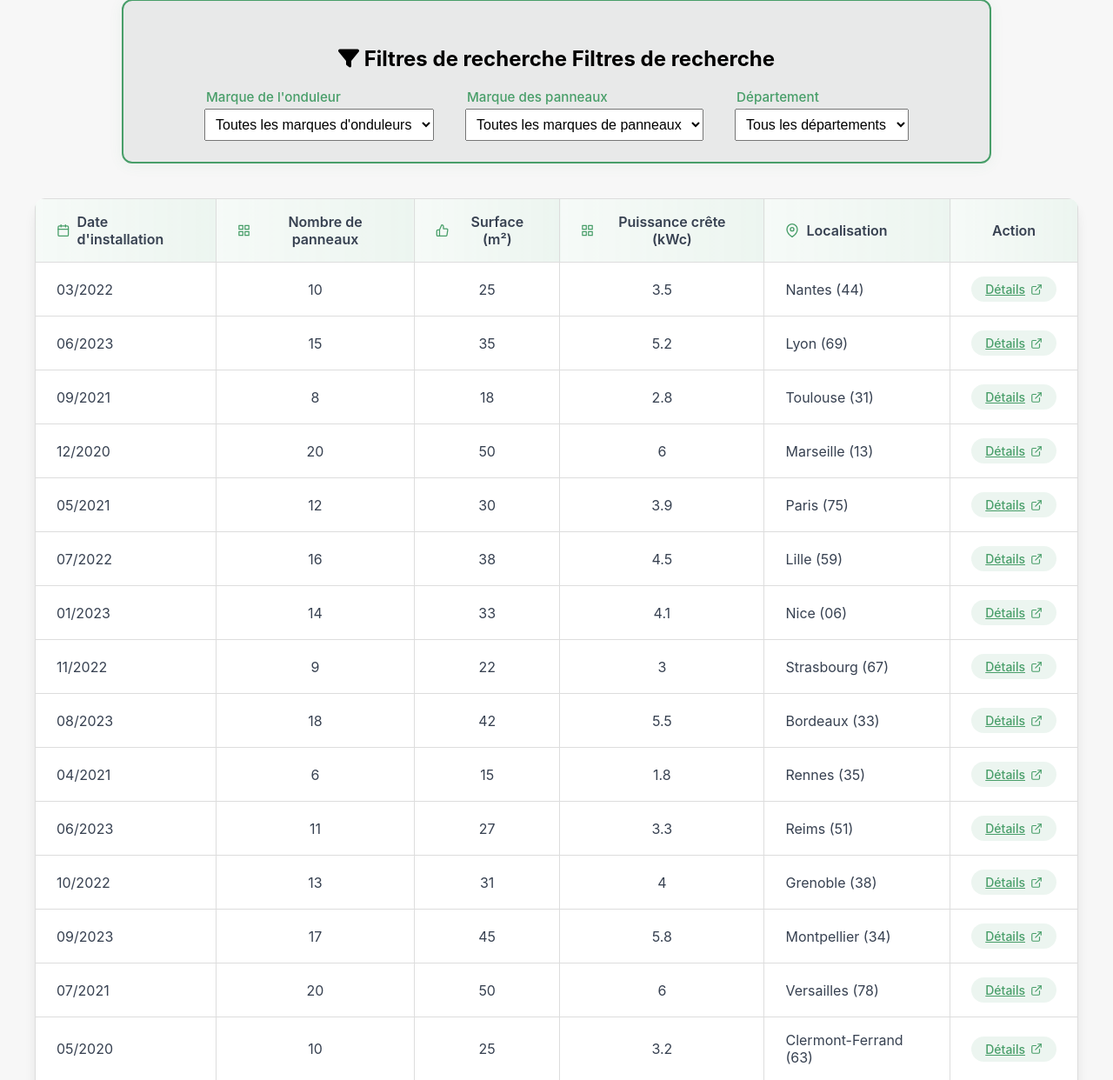
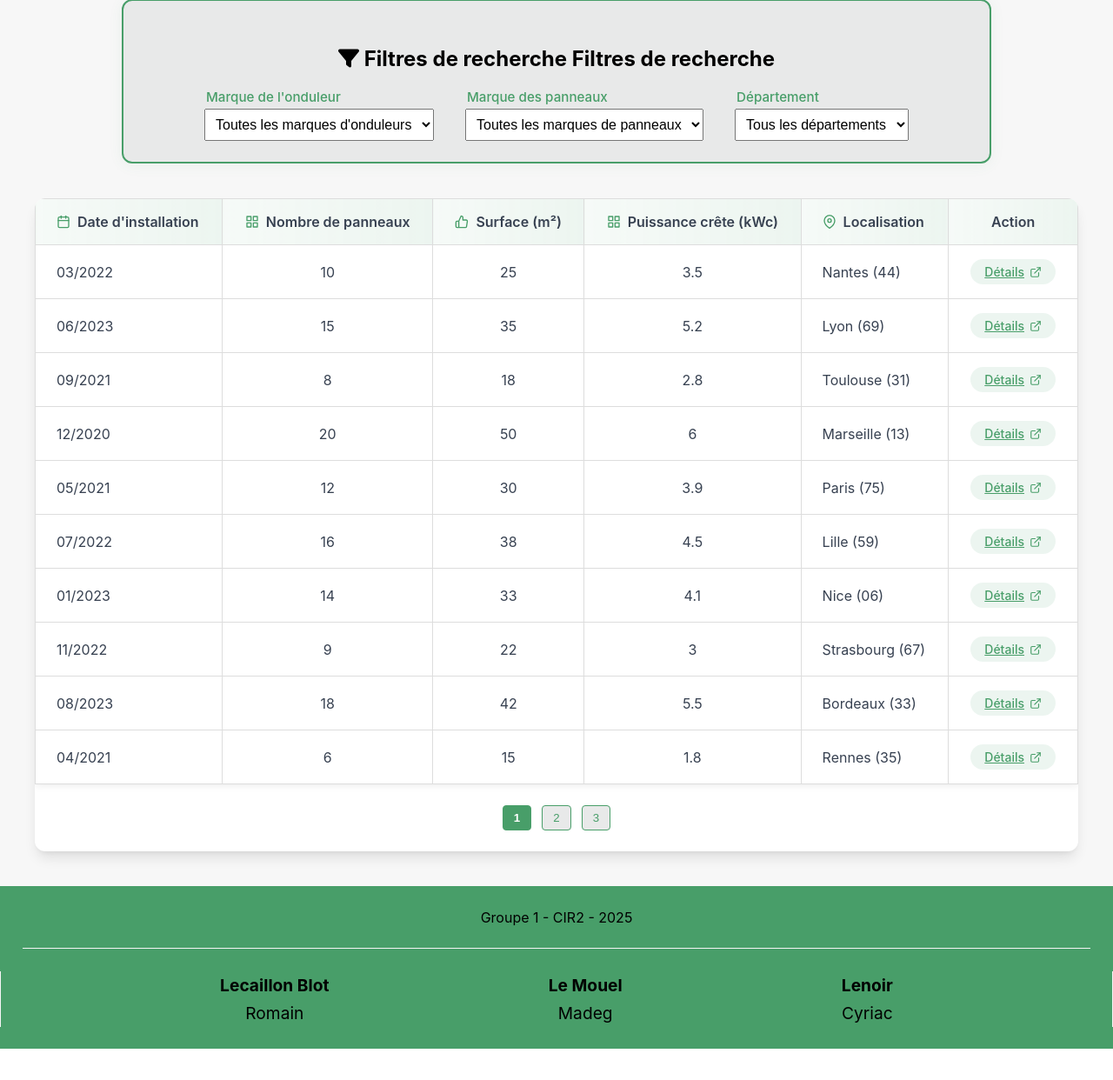
Before and after one commit to MrCyci6/Projet-CIR2-group1, a PHP site: page /recherche.html in a window 1280 px wide. Shown: the part 183-1425 px from the top of the page at 87% size. After the commit the page ends 1389 px from the top, so only its background shows below. Run offline with PHP 8.4, Linux system fonts and the light colour scheme.

Commit message:
Bouton pour changer les pages du tableau

```diff
--- a/public/recherche.html
+++ b/public/recherche.html
@@ -105,13 +105,9 @@
             <!-- Repeat the row structure for other data entries -->
         </tbody>
     </table>
+    <div id="pagination"><div id="pagination" style="display: flex; justify-content: center; gap: 8px; margin: 24px 0;"></div>
 </div>
-
-<br>
-<br>
-<br>
-<br>
-
+</div>
   <footer>
             <div id="container">
                 <div id="footer-part1">
--- a/public/styles/recherche.css
+++ b/public/styles/recherche.css
@@ -1,4 +1,4 @@
- body {
+body {
       font-family: -apple-system, BlinkMacSystemFont, "Segoe UI";
       padding: 0px;
       margin: 0px;
@@ -192,7 +192,7 @@ body {
     transition: all 0.3s ease;
     max-width: 1200px;      /* Limite la largeur du tableau */
     margin: 40px auto;     /* Centre le tableau et ajoute de l'espace autour */
-    width: 100%;           /* Pour qu'il prenne toute la largeur jusqu'à max-width */
+    width: 100%;           /*Pour qu'il prenne toute la largeur jusqu'à max-width */
 }
 
 .table-container:hover {
@@ -267,3 +267,27 @@ tr:hover {
     width: 14px;
     height: 14px;
 }
+
+#pagination {
+  display: flex;
+  justify-content: center;
+  align-items: center;
+  gap: 8px;
+  margin: 24px 0;
+}
+
+.pagination-btn {
+  background: #e8e9e9;
+  border: 1px solid #489e69;
+  color: #489e69;
+  border-radius: 4px;
+  padding: 6px 12px;
+  margin: 0 2px;
+  cursor: pointer;
+  transition: background 0.2s;
+}
+.pagination-btn:hover,
+.pagination-btn[style*="bold"] {
+  background: #489e69;
+  color: #fff;
+}
--- a/public/styles/recherche.js
+++ b/public/styles/recherche.js
@@ -54,11 +54,22 @@ const installations = [
   { id: 30, date: "01/2024", nbPanneaux: 17, surface: 41, puissance: 5.1, localisation: "Tours (37)", marqueOnduleur: "APSystems", marquePanneaux: "First Solar" }
 ];
 
-function afficherResultats(data) {
+
+
+let currentPage = 1;
+const resultsPerPage = 10;
+let currentData = installations.slice(); // Copie initiale
+
+function afficherResultats(data, page = 1) {
   const tbody = document.getElementById("resultTableBody");
   tbody.innerHTML = "";
 
-  data.forEach(item => {
+  // Pagination
+  const start = (page - 1) * resultsPerPage;
+  const end = start + resultsPerPage;
+  const pageData = data.slice(start, end);
+
+  pageData.forEach(item => {
     const row = document.createElement("tr");
     row.innerHTML = `
       <td>${item.date}</td>
@@ -79,24 +90,47 @@ function afficherResultats(data) {
     `;
     tbody.appendChild(row);
   });
+
+  afficherPagination(data.length, page);
 }
 
-    afficherResultats(installations); // affichage initial
+function afficherPagination(total, page) {
+  const pagination = document.getElementById("pagination");
+  pagination.innerHTML = "";
+  const totalPages = Math.ceil(total / resultsPerPage);
+
+  if (totalPages <= 1) return;
+
+  for (let i = 1; i <= totalPages; i++) {
+    const btn = document.createElement("button");
+    btn.textContent = i;
+    btn.className = "pagination-btn";
+    if (i === page) btn.style.fontWeight = "bold";
+    btn.addEventListener("click", () => {
+      currentPage = i;
+      afficherResultats(currentData, currentPage);
+    });
+    pagination.appendChild(btn);
+  }
+}
+
+// Initial display
+afficherResultats(installations, 1);
 
 // Gestion des filtres
-    const selects = document.querySelectorAll("select");
-    selects.forEach(select => {
+const selectes = document.querySelectorAll("select");
+selectes.forEach(select => {
   select.addEventListener("change", () => {
     const filtreOnduleur = document.getElementById("marqueOnduleur").value;
     const filtrePanneaux = document.getElementById("marquePanneaux").value;
     const filtreDepartement = document.getElementById("departement").value;
 
-        const filtres = installations.filter(item => {
+    currentData = installations.filter(item => {
       return (!filtreOnduleur || item.marqueOnduleur === filtreOnduleur) &&
              (!filtrePanneaux || item.marquePanneaux === filtrePanneaux) &&
              (!filtreDepartement || item.localisation.includes(`(${filtreDepartement})`));
     });
-
-        afficherResultats(filtres);
+    currentPage = 1;
+    afficherResultats(currentData, currentPage);
   });
 });
```
Lines whose indentation alone changed are shown as unchanged.
